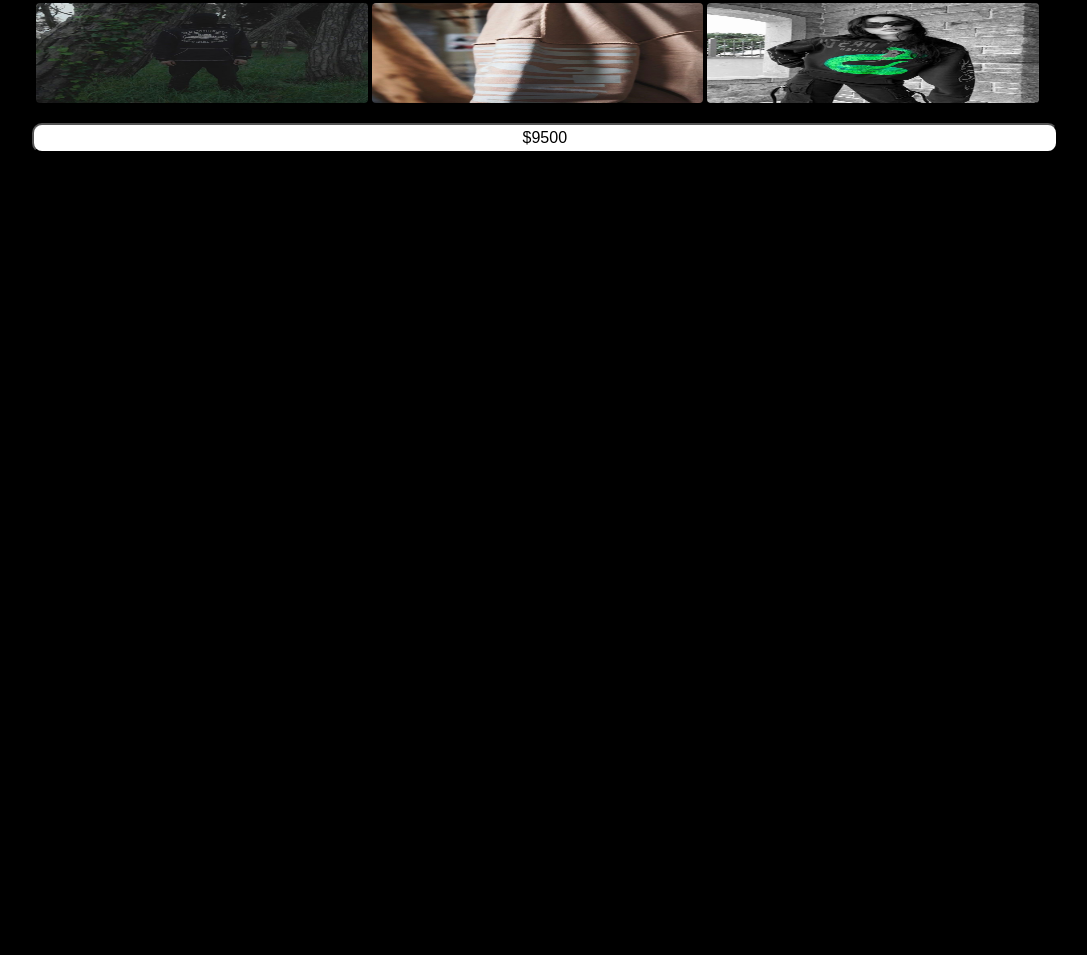
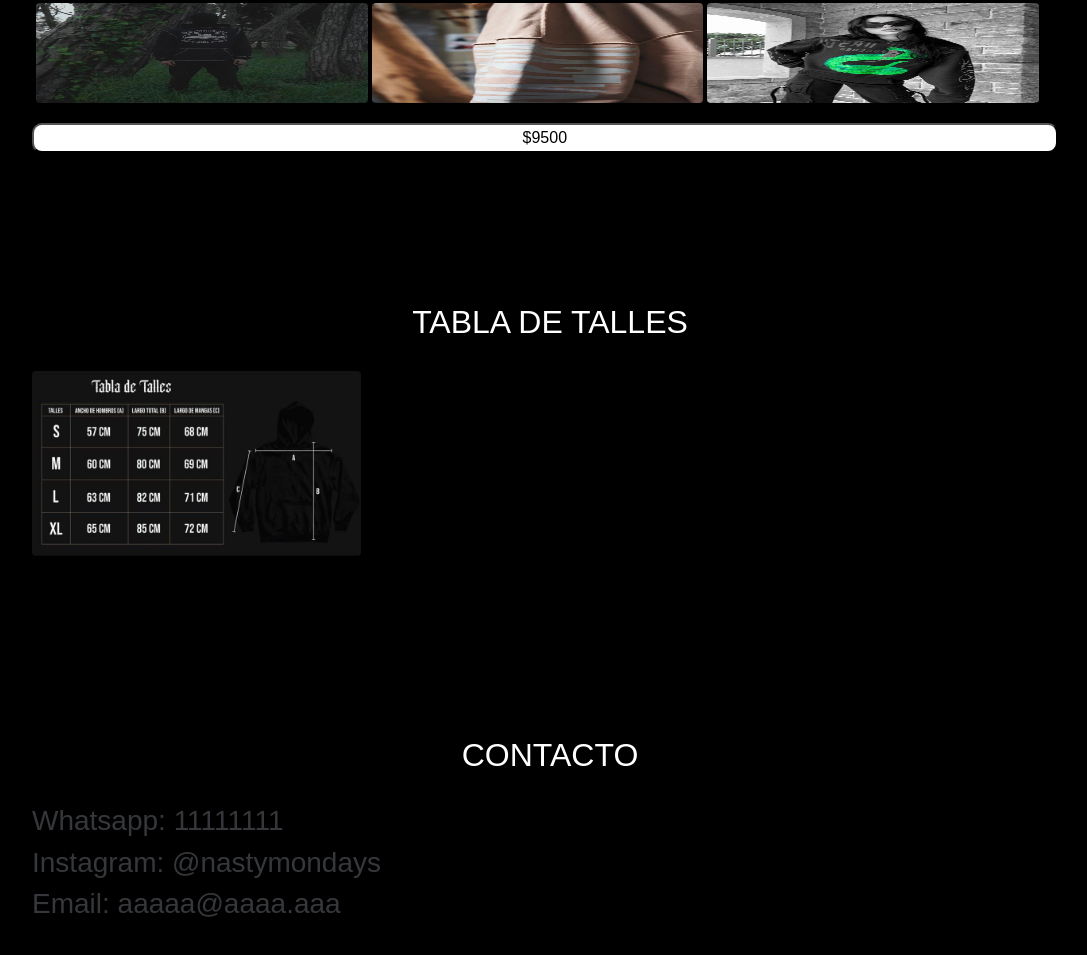
Before and after one commit to facugil/facugil.github.io, a plain HTML site: page ntmy/prenda1.html in a window 1280 px wide. Shown: the part 699-1654 px from the top of the page, without its empty margins (90-1177 px from the left). Before the commit the page ends 1030 px from the top, so only its background shows below. Drawn offline with nearby package versions, Linux system fonts and the light colour scheme; some packages are replaced by stand-ins of ours; a script that the page names is missing.

Commit message:
Cambios web 2.0

```diff
--- a/ntmy/prenda1.html
+++ b/ntmy/prenda1.html
@@ -30,12 +30,13 @@
     </header>
 
     <section>
-        <div id="container">
+            <div id="container">
 
-        </div>
+            </div>
+
         <div class="container gallery-container">
 
-            <h1>THE BITCHA</h1>
+            <h1>NASTIEST</h1>
 
             <p class="page-description text-center"></p>
 
@@ -66,6 +67,25 @@
                     </div>
 
                     <div id="comprar"><a href="https://www.nastymondaysco.com/productos/nastiest/"><button>$9500</button></a></div>
+        </div>
+
+
+        <div id="informacion">
+            <h2 data-aos="fade-right" data-aos-duration="1500">TABLA DE TALLES</h2>
+            <div class="row">
+                <div class="col-sm-6 col-md-4">
+                    <a class="lightbox" href="img/talles.jpeg" data-aos="fade-right" data-aos-duration="1500">
+                        <img src="img/talles.jpeg" alt="Park" data-aos="fade-right" data-aos-duration="1500">
+                    </a>
+                </div>
+
+                <div id="contacto" data-aos="fade-right" data-aos-duration="1500" >
+                    <h2 data-aos="fade-right" data-aos-duration="1500">CONTACTO</h2>
+                    <div id="wsp" data-aos="fade-right" data-aos-duration="1500"><h3>Whatsapp: 11111111</h3> </div>
+                    <a href="https://instagram.com/nastymondays" data-aos="fade-right" data-aos-duration="1500"><div id="instagram"><h3>Instagram: @nastymondays</h3></div></a>
+                    <div id="email" data-aos="fade-right" data-aos-duration="1500"><h3>Email: aaaaa@aaaa.aaa</h3></div>
+
+                </div>
         </div>
 
                     <div class="col-sm-6 col-md-4" style="display:none ;">
--- a/ntmy/styleInicio.css
+++ b/ntmy/styleInicio.css
@@ -39,6 +39,18 @@
 
 #pirenda1 img, #pirenda2 img, #pirenda3 img, #pirenda4 img, #pirenda5 img, #pirenda6 img, #pirenda7 img, #pirenda8 img, #pirenda9 img, #pirenda10 img{
 width: 100%;
+}
+
+#informacion h2{
+    text-align: center;
+    margin-top: 150px;
+    margin-bottom: 30px;
+    color: white;
+}
+
+#contacto a{
+    text-decoration: none;
+    color:#35373a ;
 }
 
 body{
```
